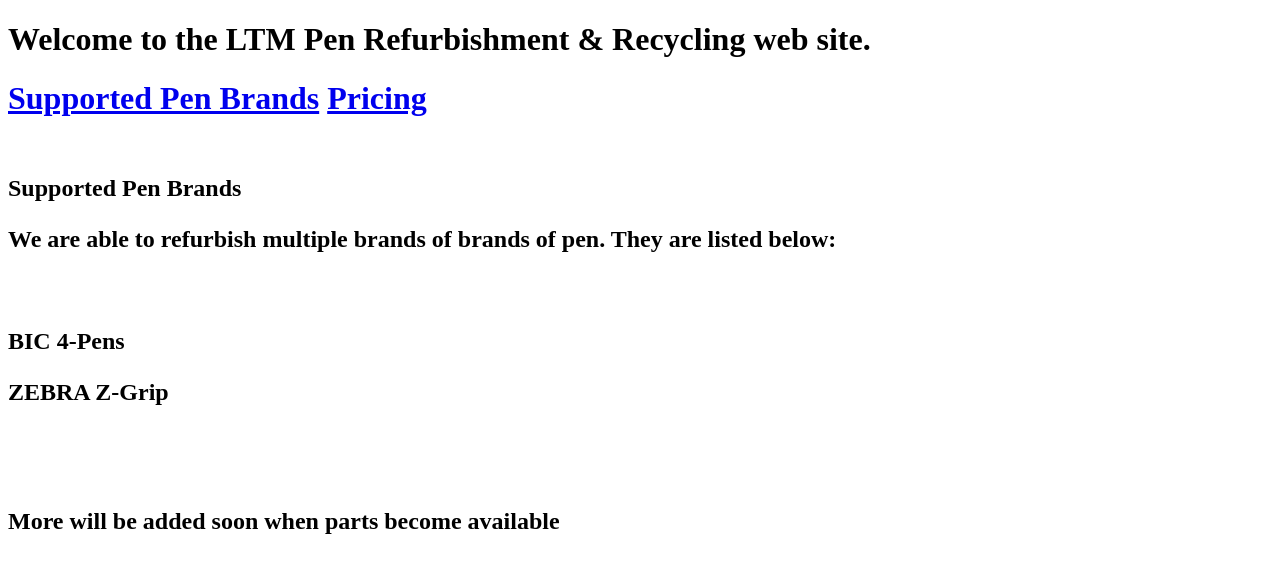
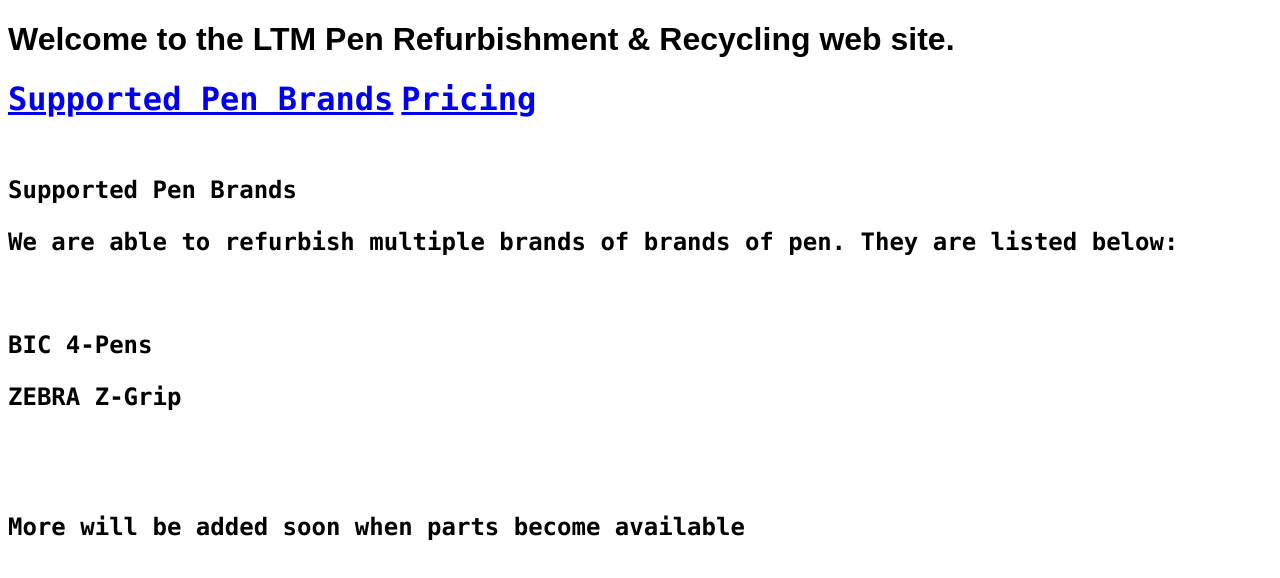
Before and after one commit to ltmpenrefurbishment/ltmpenrefurbishment.github.io, a plain HTML site: page support.html in a window 1280 px wide. Drawn offline with Linux system fonts and the light colour scheme.

Commit message:
Update support.html

```diff
--- a/support.html
+++ b/support.html
@@ -5,20 +5,20 @@
 </head>
 <body>
 
-<h1>Welcome to the LTM Pen Refurbishment & Recycling web site.<h1>
+<h1 style="font-family:Arial">Welcome to the LTM Pen Refurbishment & Recycling web site.<h1>
 
-<a href=".\support.html">Supported Pen Brands</a>
-<a href=".\pricing.html">Pricing</a>
+<a style="font-family:Consolas" href=".\support.html">Supported Pen Brands</a>
+<a style="font-family:Consolas" href=".\pricing.html">Pricing</a>
 <br>
   <br>
-<h2>Supported Pen Brands<h2>
-<p>We are able to refurbish multiple brands of brands of pen. They are listed below:<p>
+<h2 style="font-family:Consolas">Supported Pen Brands<h2>
+<p style="font-family:Consolas">We are able to refurbish multiple brands of brands of pen. They are listed below:<p>
 <br>
-<p>BIC 4-Pens<p>
-<p>ZEBRA Z-Grip<p>
+<p style="font-family:Consolas">BIC 4-Pens<p>
+<p style="font-family:Consolas">ZEBRA Z-Grip<p>
 <br>
   <br>
-<p>More will be added soon when parts become available<p>
+<p style="font-family:Consolas">More will be added soon when parts become available<p>
 
 </body>
 </html>
```
